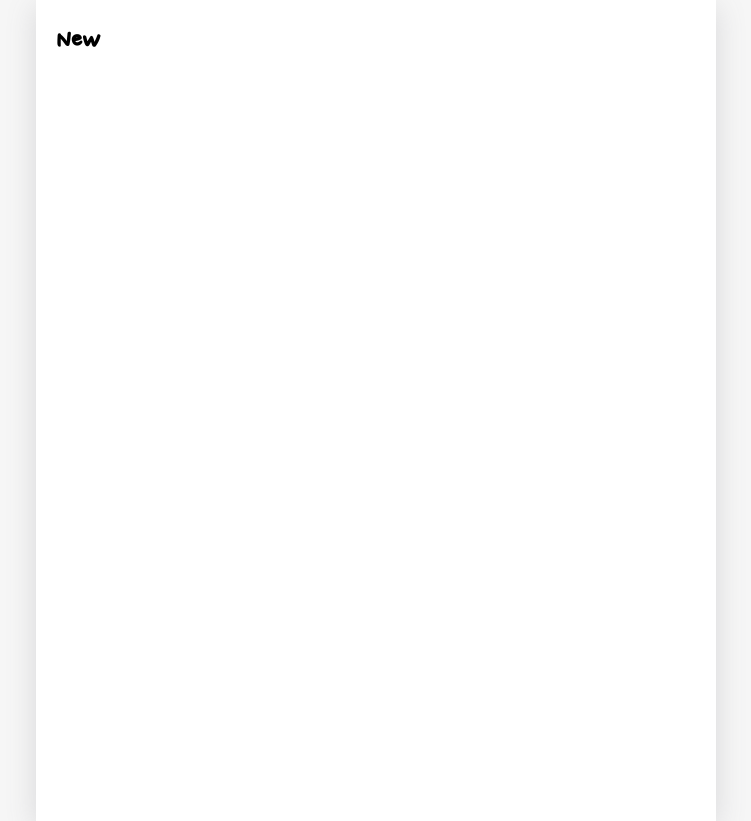
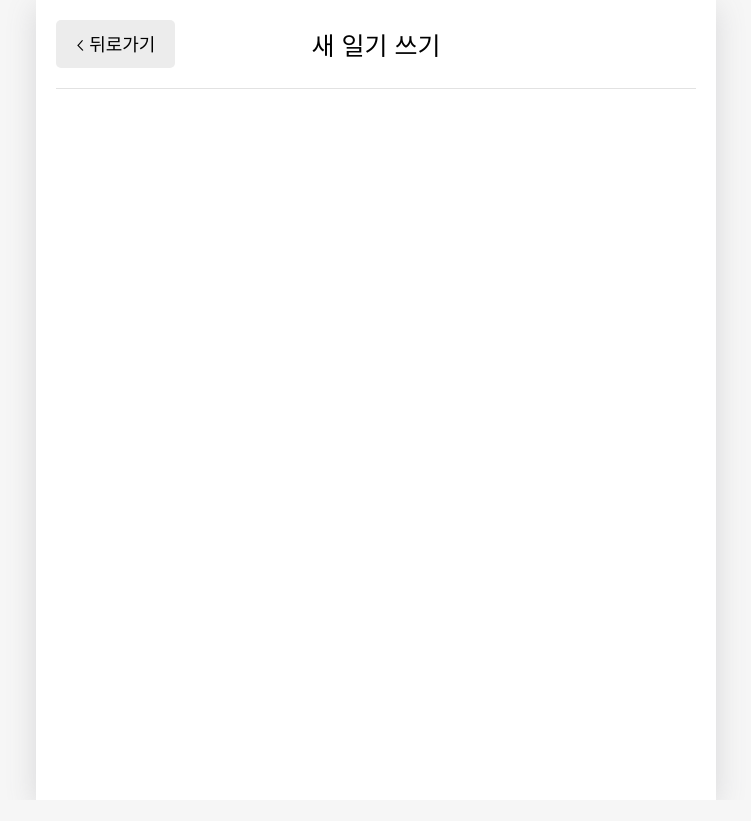
Before and after one commit to Lee-Sunho/emotion_diary, a React (Create React App) app: page /new in a window 1280 px wide. Shown: the whole page, without its empty margins (264-1015 px from the left). After the commit the page ends 800 px from the top, so only its background shows below. Built offline with nearby package versions, Linux system fonts and the light colour scheme; the HTML template or start-up script is replaced by a standard one; a web font is replaced by a local one.

Commit message:
feat: New 페이지 헤더 구현

```diff
--- a/src/pages/New.js
+++ b/src/pages/New.js
@@ -1,8 +1,18 @@
+import MyHeader from "../components/MyHeader";
+import MyButton from "../components/MyButton";
+import { useNavigate } from "react-router-dom";
+
 const New = () => {
+  const navigate = useNavigate();
   return (
-  <div>
-    <h1>New</h1>
-  </div>
+    <div>
+      <MyHeader
+        headText={"새 일기 쓰기"}
+        leftChild={
+          <MyButton text={"< 뒤로가기"} onclick={() => navigate(-1)} />
+        }
+      />
+    </div>
   );
 };
 
```
